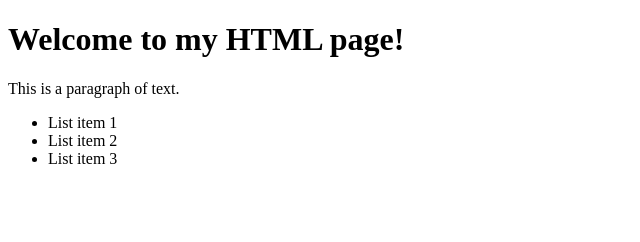
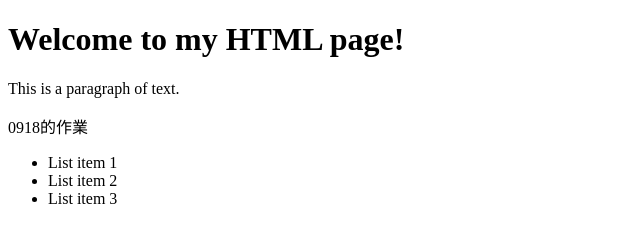
Before and after one commit to mapoyensister/ymps, a plain HTML site: page index.html in a window 1280 px wide. Shown: the whole page, without its empty margins (0-640 px from the left). Drawn offline with Linux system fonts and the light colour scheme.

Commit message:
Update index.html

```diff
--- a/index.html
+++ b/index.html
@@ -7,6 +7,7 @@
 <body>
     <h1>Welcome to my HTML page!</h1>
     <p>This is a paragraph of text.</p>
+    <a herf="0918.html" target="_blank">0918的作業</a>
     <ul>
         <li>List item 1</li>
         <li>List item 2</li>
```
